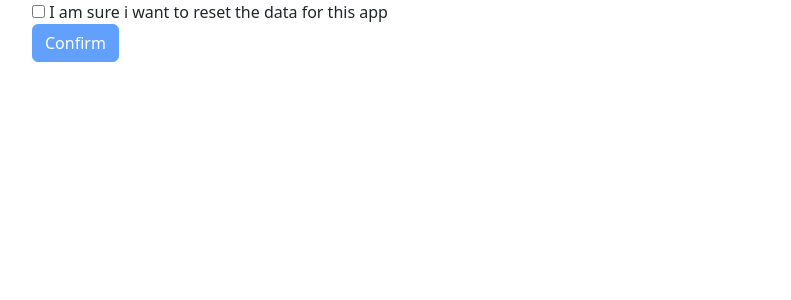
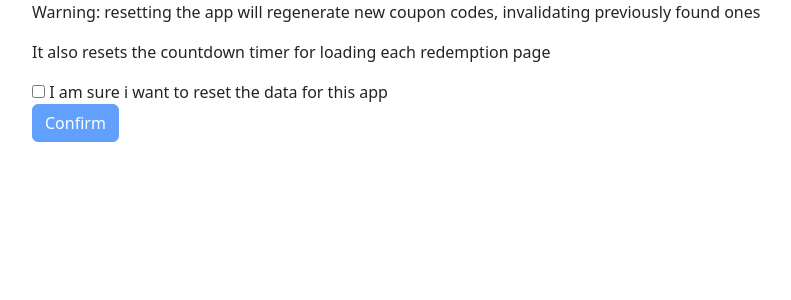
Before and after one commit to ngshaohui/weak-id-capy, a Django app: page /reset/ in a window 1280 px wide. Shown: the part 70-370 px from the top of the page, without its empty margins (50-841 px from the left). Run offline with Django 5.2, Linux system fonts and the light colour scheme; some libraries are stand-ins or nearby versions.

Commit message:
add clearer instructions

```diff
--- a/mysite/mysite/views.py
+++ b/mysite/mysite/views.py
@@ -39,8 +39,10 @@ def coupon_status(request, serial):
     attempts = ManualProtection.objects.get(id=1).attempts
 
     timeout = 1
-    if attempts >= 20 and attempts < 100:
+    if attempts >= 20 and attempts < 60:
         timeout = 3
+    elif attempts >= 60 and attempts < 100:
+        timeout = 5
     elif attempts >= 100:
         timeout = 8
 
--- a/mysite/templates/hidden-redemption.html
+++ b/mysite/templates/hidden-redemption.html
@@ -9,7 +9,7 @@
       name="coupon_code"
       id="coupon_code"
       class="form-control"
-      placeholder="e.g. blue-apple"
+      placeholder="e.g. squeaky-orange-capybara"
       required
     />
   </div>
--- a/mysite/templates/reset.html
+++ b/mysite/templates/reset.html
@@ -2,6 +2,11 @@
 <form method="post">
   {% csrf_token %}
   <div>
+    <p>
+      Warning: resetting the app will regenerate new coupon codes, invalidating
+      previously found ones
+    </p>
+    <p>It also resets the countdown timer for loading each redemption page</p>
     <input
       type="checkbox"
       id="confirm-reset-box"
```
Also changed, not shown: README.md.
